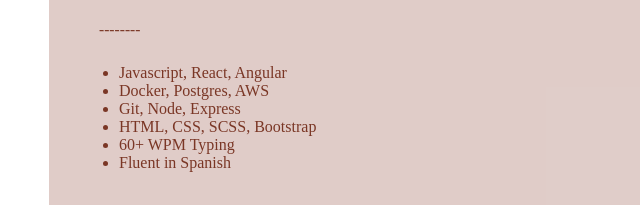
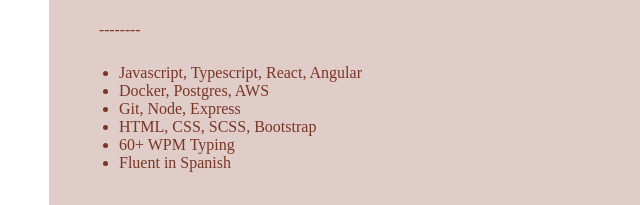
Before and after one commit to ZefAnderson/ResumeMockupDesign, a plain HTML site: page index.html in a window 1280 px wide. Shown: the part 422-627 px from the top of the page, 471-1111 px from the left. Drawn offline with Linux system fonts and the light colour scheme.

Commit message:
added typescript to skills

```diff
--- a/index.html
+++ b/index.html
@@ -80,7 +80,7 @@
                 <h1>Languages and Skills</h1>
                 <p>--------</p>
                 <ul>
-                    <li>Javascript, React, Angular</li>
+                    <li>Javascript, Typescript, React, Angular</li>
                     <li>Docker, Postgres, AWS</li>
                     <li>Git, Node, Express</li>
                     <li>HTML, CSS, SCSS, Bootstrap</li>
```
